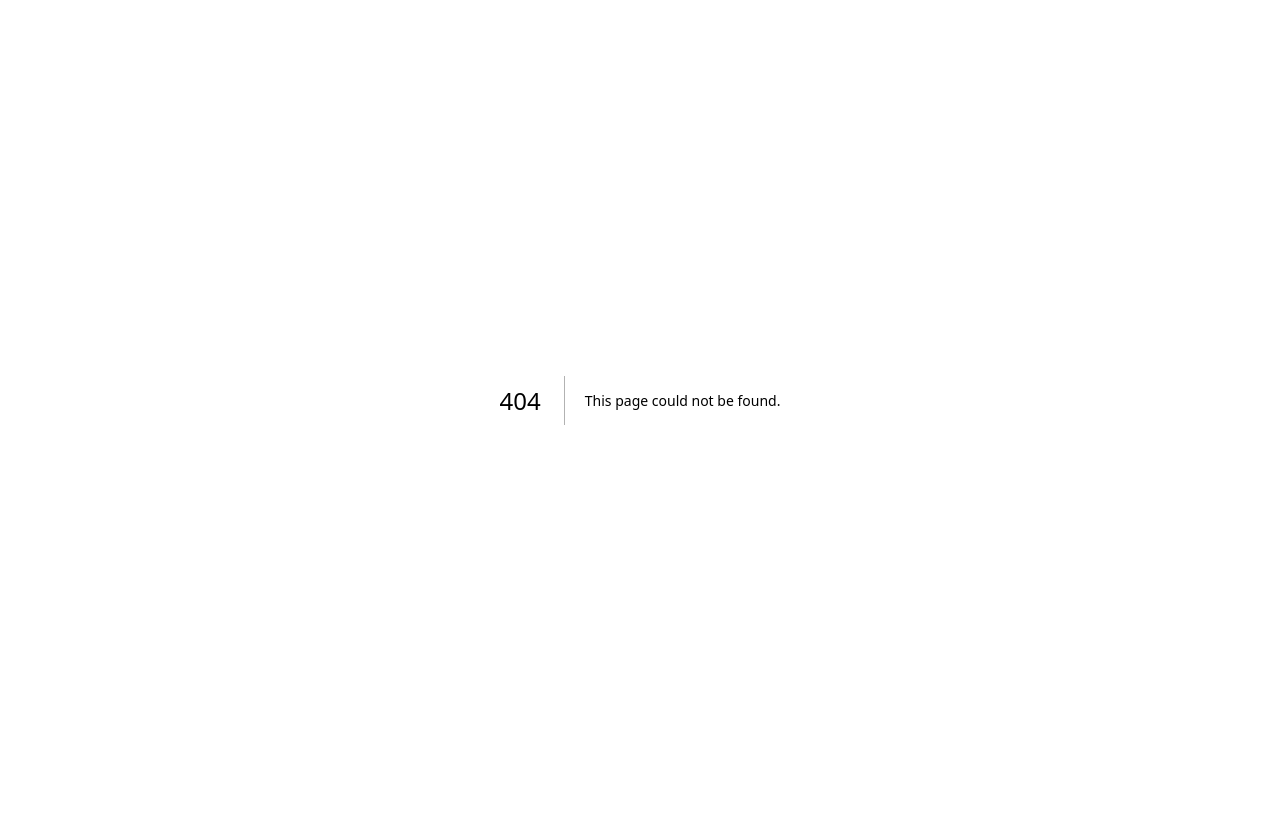
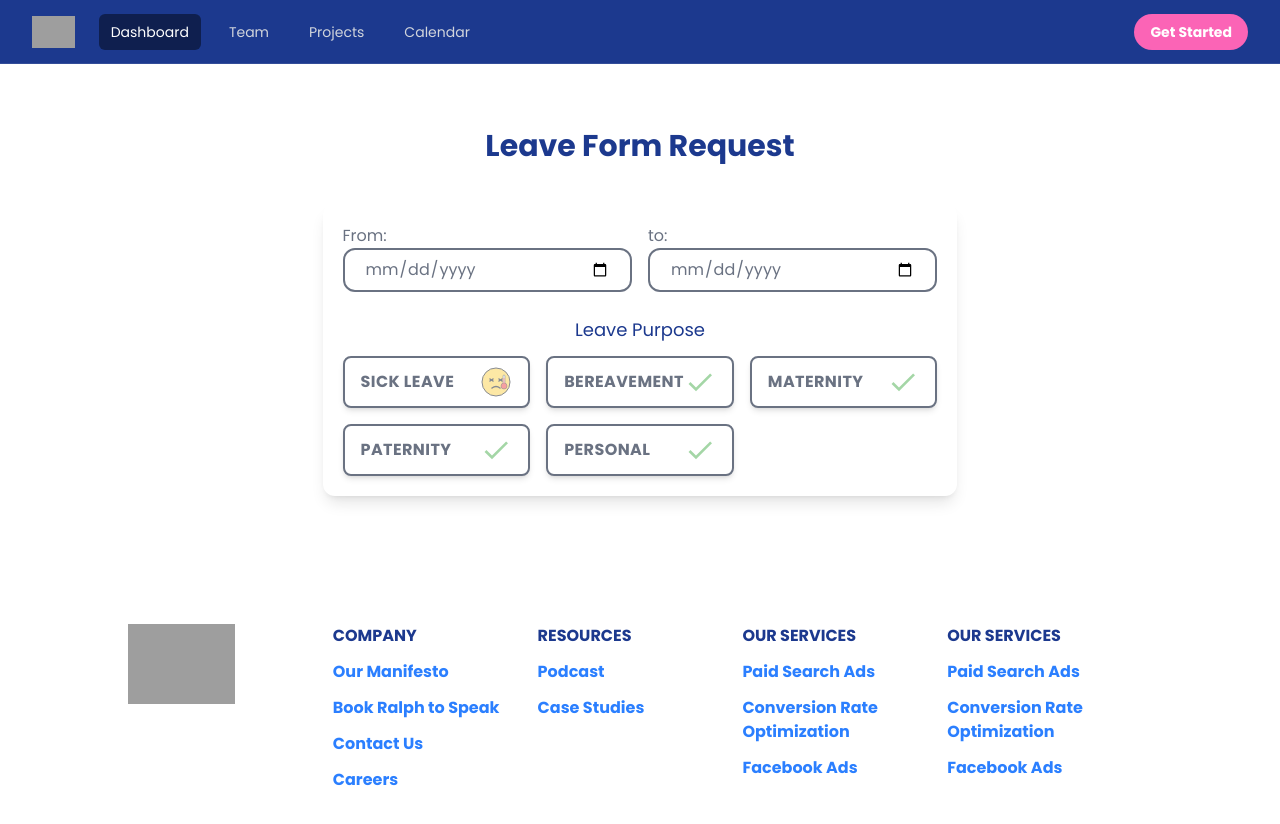
Before and after one commit to arthizz/timely-management-frontend, a Next.js app: page /leave-request in a window 1280 px wide. Before the commit this address had no page. Shown: the top 824 px of the page. Before the commit the page ends 800 px from the top, so only its background shows below. Built offline with nearby package versions, Linux system fonts and the light colour scheme; grey boxes are pictures that could not be loaded.

Commit message:
Added leave form request in progress

```diff
--- /dev/null
+++ b/src/app/(main)/leave-request/page.tsx
@@ -0,0 +1,101 @@
+
+export default function LeaveRequest(){
+
+    return (
+
+        <div className="w-full p-16">
+            <h1 className="text-blue-900 text-3xl font-bold text-center mb-10">Leave Form Request</h1>
+            <div id="leave-form" className="flex justify-center items-center">
+                <div className="w-auto shadow-lg p-5 rounded-xl">
+                    <div className="text-gray-500 grid grid-cols-1 md:grid-cols-2 gap-4">
+                        <div className="mb-3">
+                            <label htmlFor="from-date" className="">From: </label>
+                            <input type="date" name="from-date" className="w-full rounded-xl py-2 px-5 border-2 border-gray-500" />
+                        </div>
+                        <div className="mb-3">
+                            <label htmlFor="from-date" className="">to: </label>
+                            <input type="date" name="from-date" className="w-full rounded-xl py-2 px-5 border-2 border-gray-500" />
+                        </div>
+                    </div>
+                    <h2 className="text-blue-900 text-center text-lg my-3 font">Leave Purpose</h2>
+                    <div className="text-gray-500 grid grid-cols-1 md:grid-cols-3 gap-4">
+                        <div className="radio">
+                            <input type="radio" id="sick-leave" name="leave-purpose" value="sick-leave" />
+                            <label htmlFor="sick-leave" className="border-solid border-2 border-grey bg-white block shadow-md rounded-lg">
+                                <div className="flex justify-between items-center px-4 py-2">
+                                    <div className="uppercase tracking-wide"><strong>Sick Leave</strong></div>
+                                    <svg className="w-8 h-8 flex-no-shrink bg-green-lighter rounded-full" viewBox="0 0 64 64" xmlns="http://www.w3.org/2000/svg">
+
+                                        <circle cx="32" cy="32" r="28" fill="#FCD34D" stroke="#111827" stroke-width="2"/>
+
+                                        <line x1="20" y1="26" x2="26" y2="30" stroke="#111827" stroke-width="3" stroke-linecap="round"/>
+                                        <line x1="26" y1="26" x2="20" y2="30" stroke="#111827" stroke-width="3" stroke-linecap="round"/>
+
+                                        <line x1="38" y1="26" x2="44" y2="30" stroke="#111827" stroke-width="3" stroke-linecap="round"/>
+                                        <line x1="44" y1="26" x2="38" y2="30" stroke="#111827" stroke-width="3" stroke-linecap="round"/>
+
+                                        <path d="M24 44 Q32 38 40 44" fill="none" stroke="#111827" stroke-width="3" stroke-linecap="round"/>
+
+                                        <rect x="46" y="18" width="4" height="18" rx="2" fill="#E5E7EB" stroke="#111827" stroke-width="1"/>
+                                        <circle cx="48" cy="40" r="6" fill="#EF4444" stroke="#111827" stroke-width="1"/>
+                                        <rect x="47" y="24" width="2" height="12" fill="#EF4444"/>
+                                    </svg>
+                                </div>
+                            </label>
+                        </div>
+                        <div className="radio">
+                            <input type="radio" id="bereavement" name="leave-purpose" value="bereavement" />
+                            <label htmlFor="bereavement" className="border-solid border-2 border-grey bg-white block shadow-md rounded-lg">
+                                <div className="flex justify-between items-center px-4 py-2">
+                                    <div className="uppercase tracking-wide"><strong>Bereavement</strong></div>
+                                    <svg className="w-8 h-8 flex-no-shrink bg-green-lighter rounded-full" fill="#4caf50" viewBox="0 0 24 24" xmlns="http://www.w3.org/2000/svg">
+                                        <path d="M0 0h24v24H0z" fill="none"/>
+                                        <path d="M9 16.17L4.83 12l-1.42 1.41L9 19 21 7l-1.41-1.41z"/>
+                                    </svg>
+                                </div>
+                            </label>
+                        </div>
+                        <div className="radio">
+                            <input type="radio" id="maternity" name="leave-purpose" value="maternity" />
+                            <label htmlFor="maternity" className="border-solid border-2 border-grey bg-white block shadow-md rounded-lg">
+                                <div className="flex justify-between items-center px-4 py-2">
+                                    <div className="uppercase tracking-wide"><strong>Maternity</strong></div>
+                                    <svg className="w-8 h-8 flex-no-shrink bg-green-lighter rounded-full" fill="#4caf50" viewBox="0 0 24 24" xmlns="http://www.w3.org/2000/svg">
+                                        <path d="M0 0h24v24H0z" fill="none"/>
+                                        <path d="M9 16.17L4.83 12l-1.42 1.41L9 19 21 7l-1.41-1.41z"/>
+                                    </svg>
+                                </div>
+                            </label>
+                        </div>
+                        <div className="radio">
+                            <input type="radio" id="paternity" name="leave-purpose" value="paternity" />
+                            <label htmlFor="paternity" className="border-solid border-2 border-grey bg-white block shadow-md rounded-lg">
+                                <div className="flex justify-between items-center px-4 py-2">
+                                    <div className="uppercase tracking-wide"><strong>Paternity</strong></div>
+                                    <svg className="w-8 h-8 flex-no-shrink bg-green-lighter rounded-full" fill="#4caf50" viewBox="0 0 24 24" xmlns="http://www.w3.org/2000/svg">
+                                        <path d="M0 0h24v24H0z" fill="none"/>
+                                        <path d="M9 16.17L4.83 12l-1.42 1.41L9 19 21 7l-1.41-1.41z"/>
+                                    </svg>
+                                </div>
+                            </label>
+                        </div>
+                        <div className="radio">
+                            <input type="radio" id="personal" name="leave-purpose" value="personal" />
+                            <label htmlFor="personal" className="border-solid border-2 border-grey bg-white block shadow-md rounded-lg">
+                                <div className="flex justify-between items-center px-4 py-2">
+                                    <div className="uppercase tracking-wide"><strong>Personal</strong></div>
+                                    <svg className="w-8 h-8 flex-no-shrink bg-green-lighter rounded-full" fill="#4caf50" viewBox="0 0 24 24" xmlns="http://www.w3.org/2000/svg">
+                                        <path d="M0 0h24v24H0z" fill="none"/>
+                                        <path d="M9 16.17L4.83 12l-1.42 1.41L9 19 21 7l-1.41-1.41z"/>
+                                    </svg>
+                                </div>
+                            </label>
+                        </div>
+                    </div>
+                </div>
+            </div>
+        </div>
+
+    );
+
+}
--- /dev/null
+++ b/src/app/global.css
@@ -0,0 +1,26 @@
+.radio{
+	position: relative;
+}
+
+.radio input{
+	display: none;
+	visibility: hidden;
+	position: absolute;
+}
+
+.radio svg{
+	opacity: 0.5;
+}
+
+.radio input:checked + label{
+	border-color:#38C172;
+	background-color:#E3FCEC;
+}
+
+.radio input:checked + label svg{
+	opacity: 1;
+}
+
+.radio label:hover{
+	cursor: pointer;
+}
--- a/src/app/layout.tsx
+++ b/src/app/layout.tsx
@@ -2,6 +2,7 @@ import type { Metadata } from "next";
 import { Geist, Geist_Mono, Poppins } from "next/font/google";
 
 import "./globals.css";
+import "./global.css";
 
 const poppinsSans = Poppins({
   variable: "--font-poppins-sans",
```
